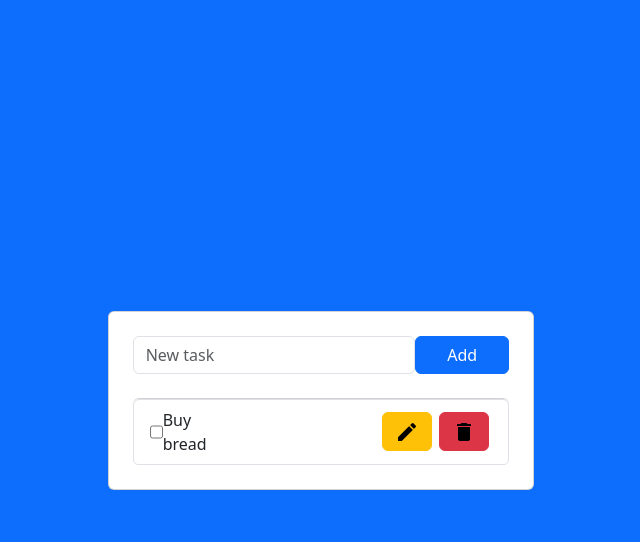
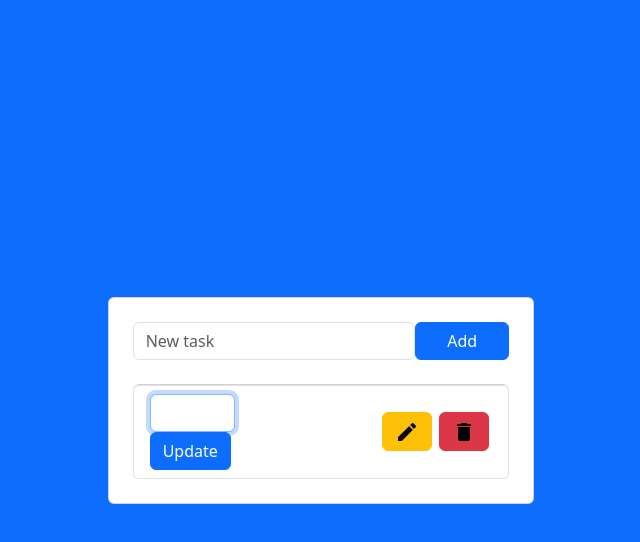
Before and after one commit to GBalatti9/Todo-app, a React (Vite) app: page / in a window 1280 px wide. Both pictures are taken after a click on the button 725 px from the left and 431 px from the top of the page. Shown: the top 542 px of the page, without its empty margins (319-959 px from the left). Built offline with nearby package versions, Linux system fonts and the light colour scheme.

Commit message:
Local Storage CRUD Now the user has the posibility to Update the Todo list. I 've written some logic in TodoItem to handle the case in which the user wanted to update some register

```diff
--- a/src/Container.jsx
+++ b/src/Container.jsx
@@ -4,7 +4,7 @@ import { useTodo } from './hooks/useTodo';
 
 export const Container = () => {
 
-    const { todos, handleNewTodo, handleDeleteTodo, handleToggleTodo } = useTodo();
+    const { todos, handleNewTodo, handleDeleteTodo, handleToggleTodo, handleUpdateTodo } = useTodo();
 
     return (
         <div className='bg-primary d-flex justify-content-center align-items-center' style={{height: '100vh'}} >
@@ -13,9 +13,10 @@ export const Container = () => {
                         onNewTodo={handleNewTodo}
                         />
                     <TodoList
-                        items={todos}
-                        onDeleteTodo={handleDeleteTodo}
-                        onToggle={handleToggleTodo} />
+                        items        = { todos }
+                        onDeleteTodo = { handleDeleteTodo }
+                        onToggle     = { handleToggleTodo }
+                        onUpdate     = { handleUpdateTodo }/>
                 </div>
         </div>
     )
--- a/src/components/TodoItem.jsx
+++ b/src/components/TodoItem.jsx
@@ -1,21 +1,74 @@
+import { useEffect, useRef, useState } from "react"
+import { useForm } from "../hooks/useForm";
 
-export const TodoItem = ({ item, onDeleteTodo, onToggle }) => {
-    console.log({ item });
+export const TodoItem = ({ item, onDeleteTodo, onToggle, onUpdate }) => {
+
+    const [edit, setEdit] = useState(false);
+
+    const { formState, onInputChange, onResetForm } = useForm({
+        edit: ''
+    });
+
+    const handleToggleEdit = () => {
+        setEdit(!edit)
+    };
+
+    const handleForm = (e, id) => {
+        e.preventDefault();
+        if((formState.edit).length <= 1) return;
+
+        onUpdate(id, formState.edit);
+        handleToggleEdit();
+    }
+
+
+    useEffect(() => {
+        if (edit) {
+            inputRef.current.focus();
+        }
+    }, [edit]);
+
+    const inputRef = useRef();
+
     return (
         <>
             <li className="list-group-item d-flex align-items-center justify-content-between">
                 <div className="col-3 d-flex justify-content-around">
-                    <input
-                        type="checkbox"
-                        onChange={() => onToggle(item.id)}
-                        checked={ item.done }/>
-                    <span
-                        onClick={() => onToggle(item.id)}
-                        className={`${item.done ? 'opacity-50 text-decoration-line-through' : ''}`}>{item.todo}</span>
+                    {
+                        !edit ?
+                            <>
+                                <input
+                                    type="checkbox"
+                                    onChange={() => onToggle(item.id)}
+                                    checked={item.done} />
+                                <span
+                                    onClick={() => onToggle(item.id)}
+                                    className={`${item.done ? 'opacity-50 text-decoration-line-through' : ''}`}>{item.todo}
+                                </span>
+                            </>
+                            :
+                            <form action="" onSubmit={ (e) => handleForm( e, item.id ) }>
+                                <input
+                                    className="form-control"
+                                    type="text"
+                                    name="edit"
+                                    id="edited"
+                                    onChange={ onInputChange }
+                                    ref={ inputRef }
+                                    />
+                                <button
+                                    type="submit"
+                                    className="btn btn-primary">
+                                        Update
+                                </button>
+                            </form>
+                    }
                 </div>
                 <div className="col-4 d-flex justify-content-around">
                     <button
-                        className="btn btn-warning">
+                        className="btn btn-warning"
+                        onClick={ handleToggleEdit }
+                        >
                         <img src="../../baseline_edit_black_24dp.png" alt="Edit" /></button>
                     <button
                         className="btn btn-danger"
--- a/src/components/TodoList.jsx
+++ b/src/components/TodoList.jsx
@@ -1,11 +1,17 @@
 import { TodoItem } from "./TodoItem"
 
-export const TodoList = ({ items, onDeleteTodo, onToggle }) => {
+export const TodoList = ({ items, onDeleteTodo, onToggle, onUpdate }) => {
     return (
         <ul className="list-group">
             {
                 items.map((item, i) => (
-                    <TodoItem item={item} key={item + i} onDeleteTodo={ onDeleteTodo } onToggle= { onToggle }/>
+                    <TodoItem
+                        item         = { item }
+                        key          = { item + i }
+                        onDeleteTodo = { onDeleteTodo }
+                        onToggle     = { onToggle }
+                        onUpdate     = { onUpdate }
+                        />
                 ))
             }
         </ul>
--- a/src/helpers/todoReducer.js
+++ b/src/helpers/todoReducer.js
@@ -24,6 +24,17 @@ export const todoReducer = ( todos, action ) => {
                 return todo;
             });
 
+        case '[TODO] Update Todo':
+            return todos.map(todo => {
+                if (todo.id === action.payload.id) {
+                    return {
+                        ...todo,
+                        todo: action.payload.newValue,
+                    }
+                }
+
+                return todo;
+            });
 
         default:
             break;
--- a/src/hooks/useTodo.js
+++ b/src/hooks/useTodo.js
@@ -7,6 +7,7 @@ export const useTodo = () => {
         ADD_TODO: '[TODO] Add Todo',
         DELETE_TODO: '[TODO] Delete Todo',
         TOGGLE_TODO: '[TODO] Toggle Todo',
+        UPDATE_TODO: '[TODO] Update Todo',
     }
 
     const initialState = [
@@ -61,10 +62,22 @@ export const useTodo = () => {
 
     }
 
+    const handleUpdateTodo = ( id, newValue ) => {
+        console.log("HANDLE UPDATE TODO", { id, newValue });
+        dispatch({
+            type: ACTIONS.UPDATE_TODO,
+            payload: {
+                id,
+                newValue,
+            },
+        })
+    }
+
     return{
         todos,
         handleNewTodo,
         handleDeleteTodo,
         handleToggleTodo,
+        handleUpdateTodo,
     }
 }
```
